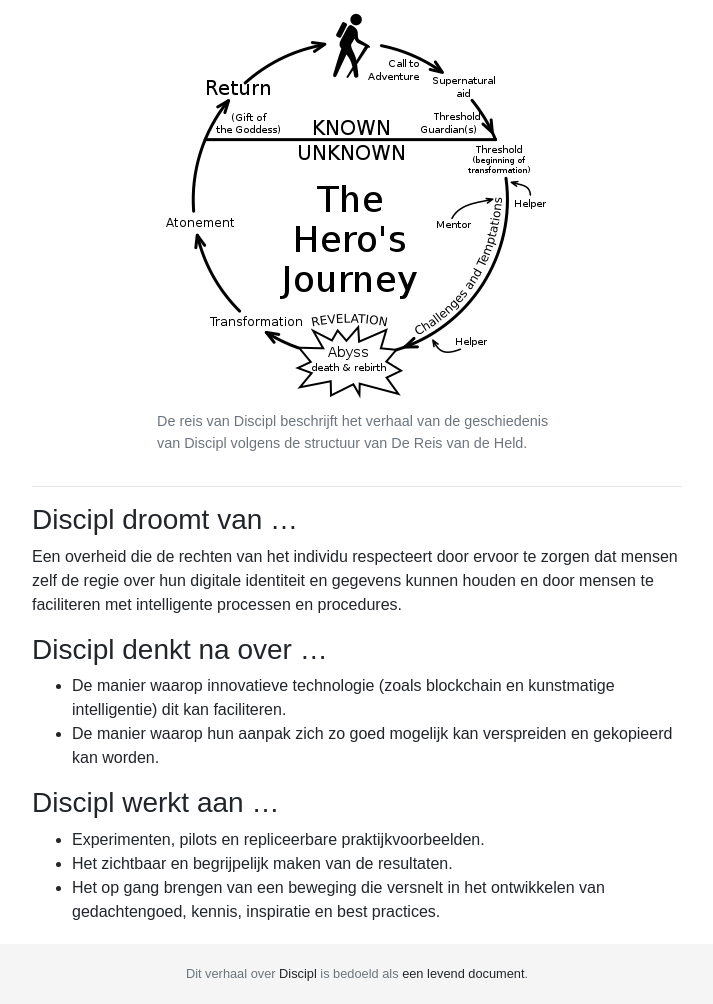
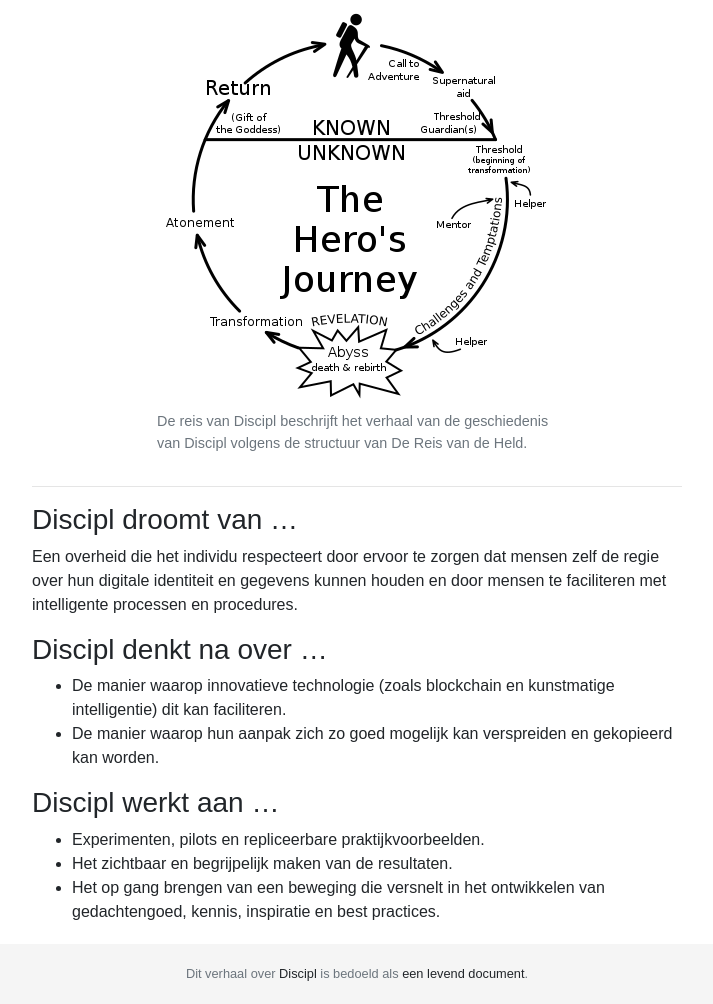
Before and after one commit to erwinelling/Discipl, a plain HTML site: page index.html in a window 1280 px wide. Shown: the part 1478-2482 px from the top of the page, without its empty margins (283-996 px from the left). Drawn offline with nearby package versions, Linux system fonts and the light colour scheme; a web font is replaced by a local one.

Commit message:
Update index.html

```diff
--- a/index.html
+++ b/index.html
@@ -163,7 +163,7 @@
       </div>
       <hr>
       <h3>Discipl droomt van …</h3>
-      <p>Een overheid die de rechten van het individu respecteert door ervoor te zorgen dat mensen zelf de regie over hun digitale identiteit en gegevens kunnen houden en door mensen te faciliteren met intelligente processen en procedures.</p>
+      <p>Een overheid die het individu respecteert door ervoor te zorgen dat mensen zelf de regie over hun digitale identiteit en gegevens kunnen houden en door mensen te faciliteren met intelligente processen en procedures.</p>
       <h3>Discipl denkt na over …</h3>
       <ul>
         <li>De manier waarop innovatieve technologie (zoals blockchain en kunstmatige intelligentie) dit kan faciliteren.</li>
```
